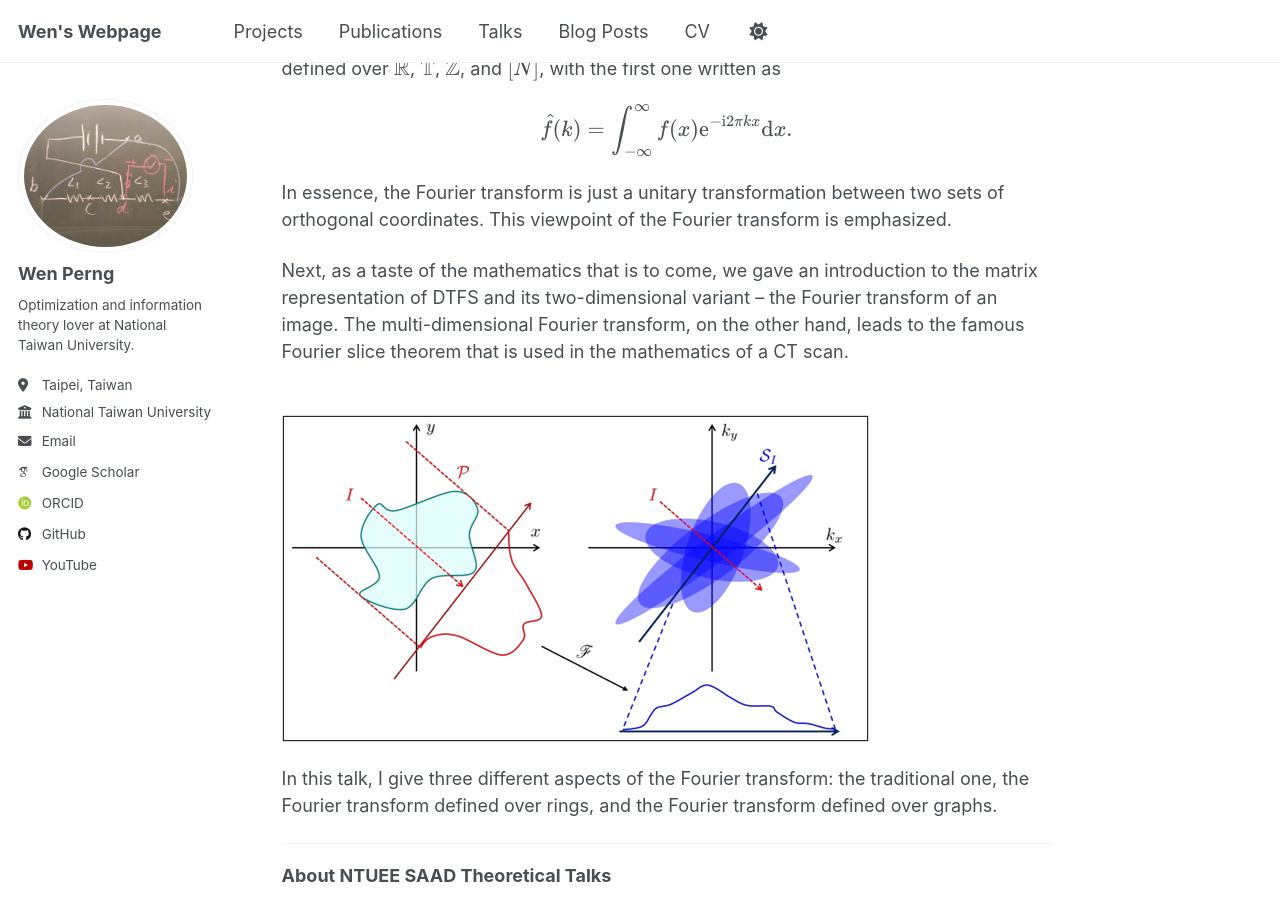
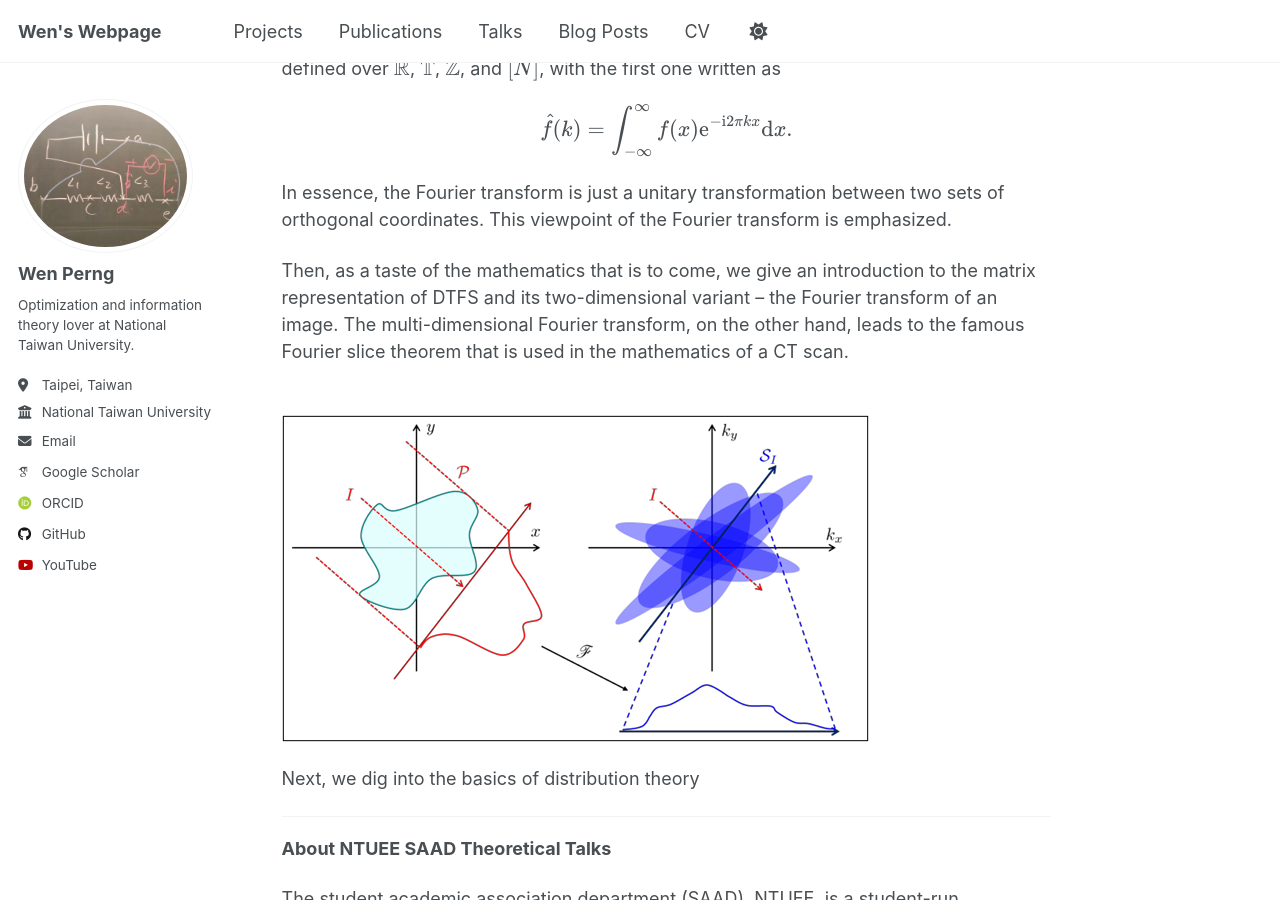
Before and after one commit to WenPerng/WenPerng.github.io, a Jekyll site: the page built from _talks/2025-05-15-talk.md, in a window 1280 px wide and 900 px high, scrolled down 349 px. Built offline with Jekyll 4.4.1, drawn with Linux system fonts in a browser that asks for light colours; some web fonts are replaced; a script that is not in the unit is left out.

Commit message:
2024 talk description

```diff
--- a/_talks/2025-05-15-talk.md
+++ b/_talks/2025-05-15-talk.md
@@ -17,13 +17,11 @@ The usual Fourier transforms introduced in the course *Signals and Systems* are
 \\[ \hat{f}(k) = \int_{-\infty}^{\infty} f(x) \mathrm{e}^{-\mathrm{i} 2\pi kx} \mathrm{d}x .\\]
 In essence, the Fourier transform is just a unitary transformation between two sets of orthogonal coordinates. This viewpoint of the Fourier transform is emphasized.
 
-Next, as a taste of the mathematics that is to come, we gave an introduction to the matrix representation of DTFS and its two-dimensional variant -- the Fourier transform of an image. The multi-dimensional Fourier transform, on the other hand, leads to the famous Fourier slice theorem that is used in the mathematics of a CT scan.
+Then, as a taste of the mathematics that is to come, we give an introduction to the matrix representation of DTFS and its two-dimensional variant -- the Fourier transform of an image. The multi-dimensional Fourier transform, on the other hand, leads to the famous Fourier slice theorem that is used in the mathematics of a CT scan.
 
 <br/><img src='/images/talk/2025-05-15-Fourier-slice.png'>
 
-
-In this talk, I give three different aspects of the Fourier transform: the traditional one, the Fourier transform defined over rings, and the Fourier transform defined over graphs.
-
+Next, we dig into the basics of distribution theory
 
 ---
 **About NTUEE SAAD Theoretical Talks**
```
Also changed, not shown: _talks/2023-11-09-talk.md (+2 -2 lines), _talks/2024-09-18-talk.md (+2 -2 lines), _talks/2024-10-01-talk.md (+3 -3 lines).
